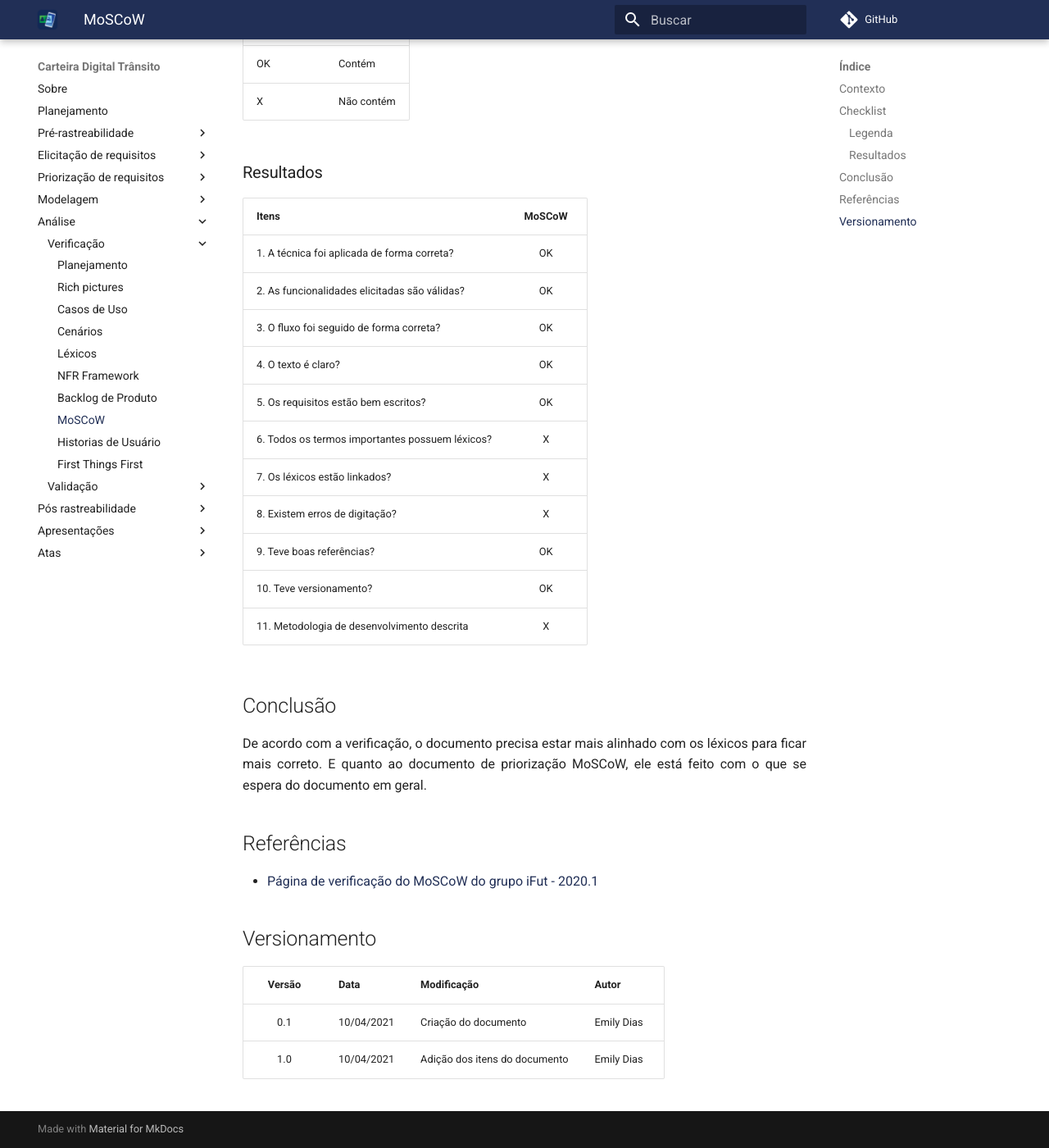
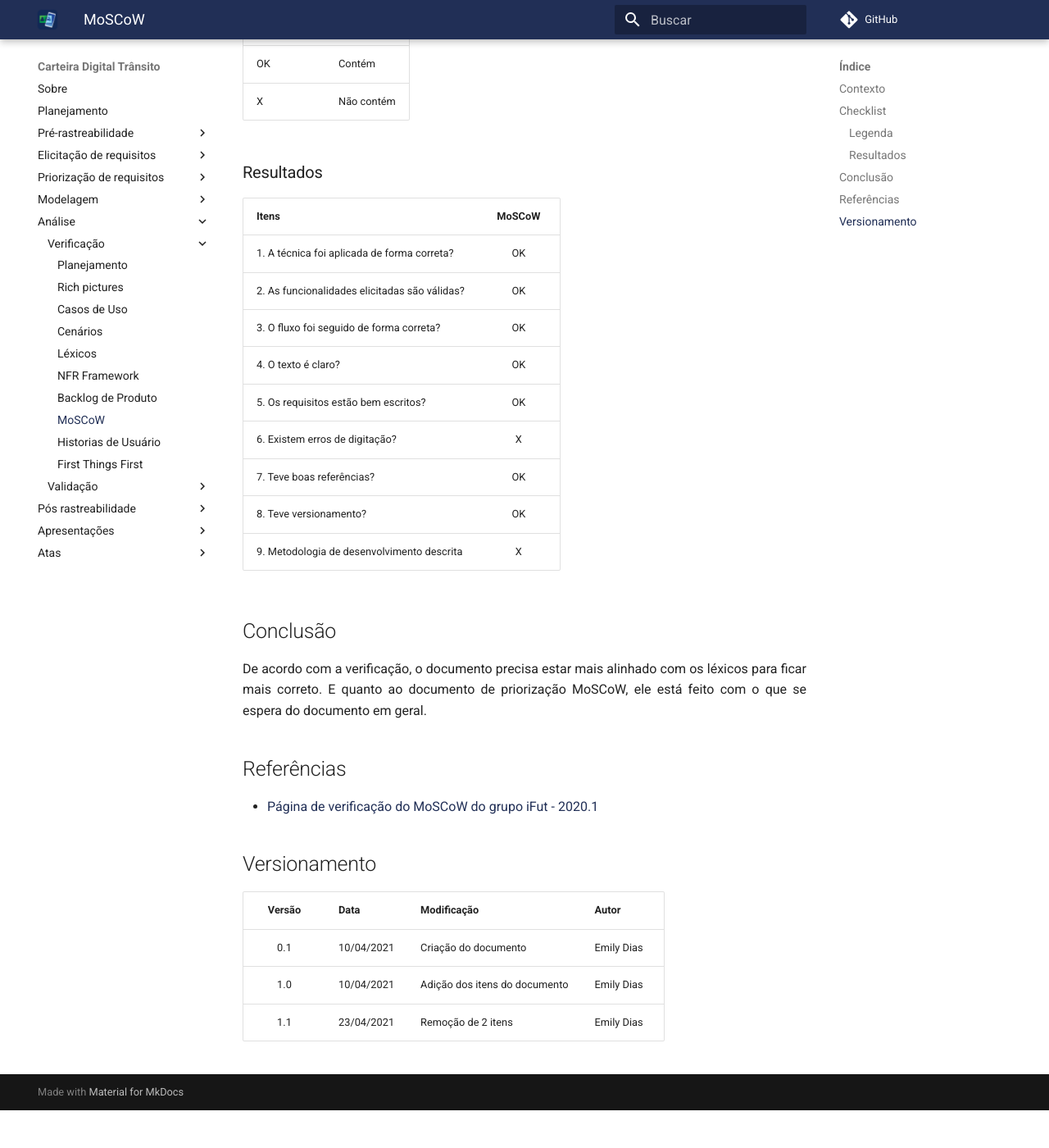
Before and after one commit to sergiosacj/2020.2-CarteiraDigitalTransito, an MkDocs documentation site: the page built from docs/analise/verificacao/moscow.md, in a window 1280 px wide and 1400 px high, scrolled down 526 px. Shown: the whole window at 82% size. Built offline with MkDocs 1.6.1 and Material for MkDocs 9.7.7, drawn with Linux system fonts in a browser that asks for light colours; comment, search, counter and statistics services are not loaded; after the commit the page ends 1880 px from its top, so only the background shows below that.

Commit message:
(#87) alteração de alguns documentos

```diff
--- a/docs/analise/verificacao/moscow.md
+++ b/docs/analise/verificacao/moscow.md
@@ -28,12 +28,10 @@ O documento verificado está disponível [aqui](https://requisitos-de-software.g
 |3. O fluxo foi seguido de forma correta?|OK|
 |4. O texto é claro?|OK|
 |5. Os requisitos estão bem escritos?|OK|
-|6. Todos os termos importantes possuem léxicos?|X|
-|7. Os léxicos estão linkados?|X|
-|8. Existem erros de digitação?|X|
-|9. Teve boas referências?|OK|
-|10. Teve versionamento?|OK|
-|11. Metodologia de desenvolvimento descrita|X|
+|6. Existem erros de digitação?|X|
+|7. Teve boas referências?|OK|
+|8. Teve versionamento?|OK|
+|9. Metodologia de desenvolvimento descrita|X|
 
 ## Conclusão
 
@@ -51,3 +49,4 @@ De acordo com a verificação, o documento precisa estar mais alinhado com os l
 | :----: | ---------- | -------------------- | ---------- |
 |  0.1	 | 10/04/2021  | Criação do documento | Emily Dias |
 |  1.0	 | 10/04/2021  | Adição dos itens do documento | Emily Dias |
+|  1.1	 | 23/04/2021  | Remoção de 2 itens | Emily Dias |
```
Also changed, not shown: docs/modelagem/nfr_framework.md (+4 -1 lines), docs/pre_rastreabilidade/rich_pictures.md (+11 -3 lines), docs/priorizacao/first_thing_first.md (+1 -1 lines).
